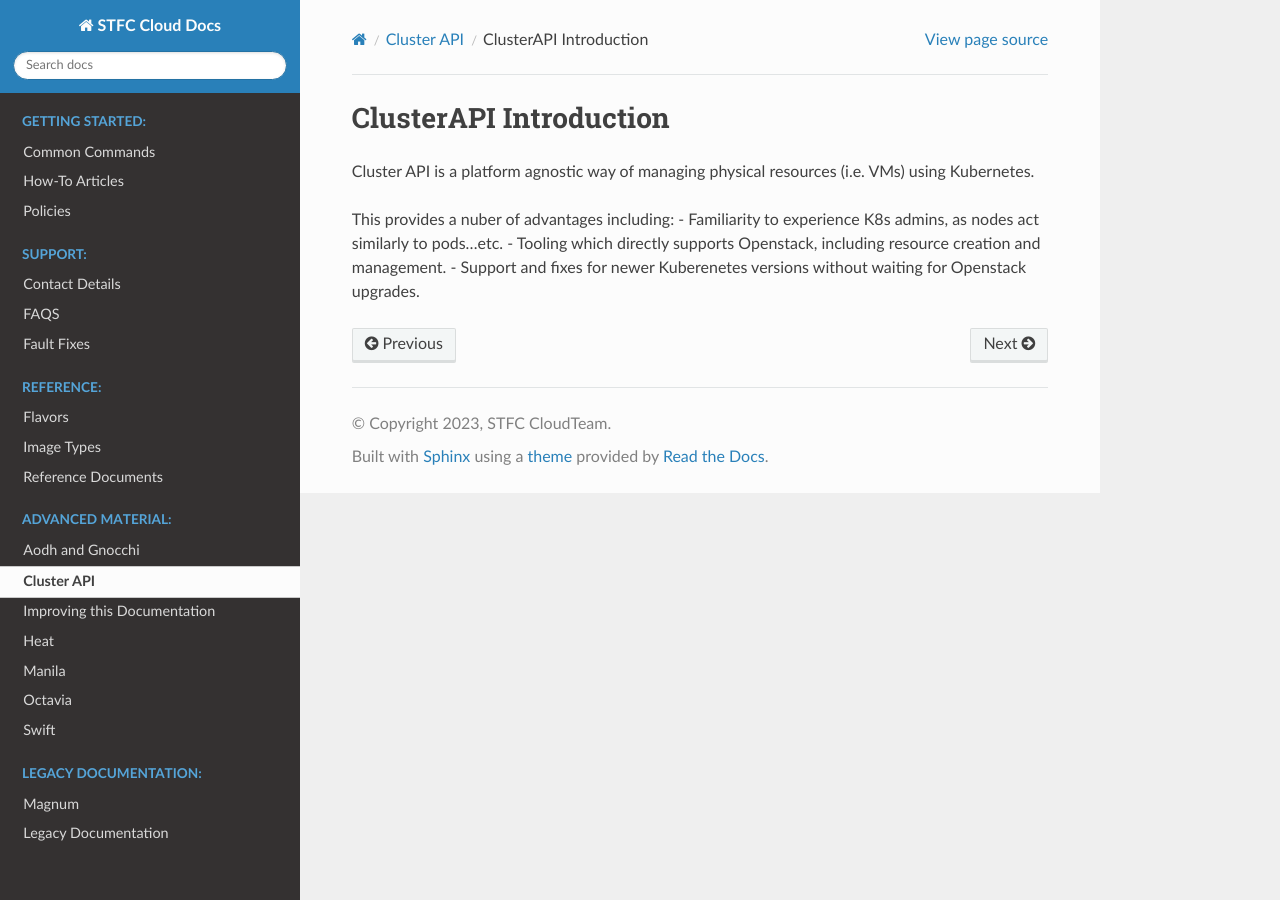
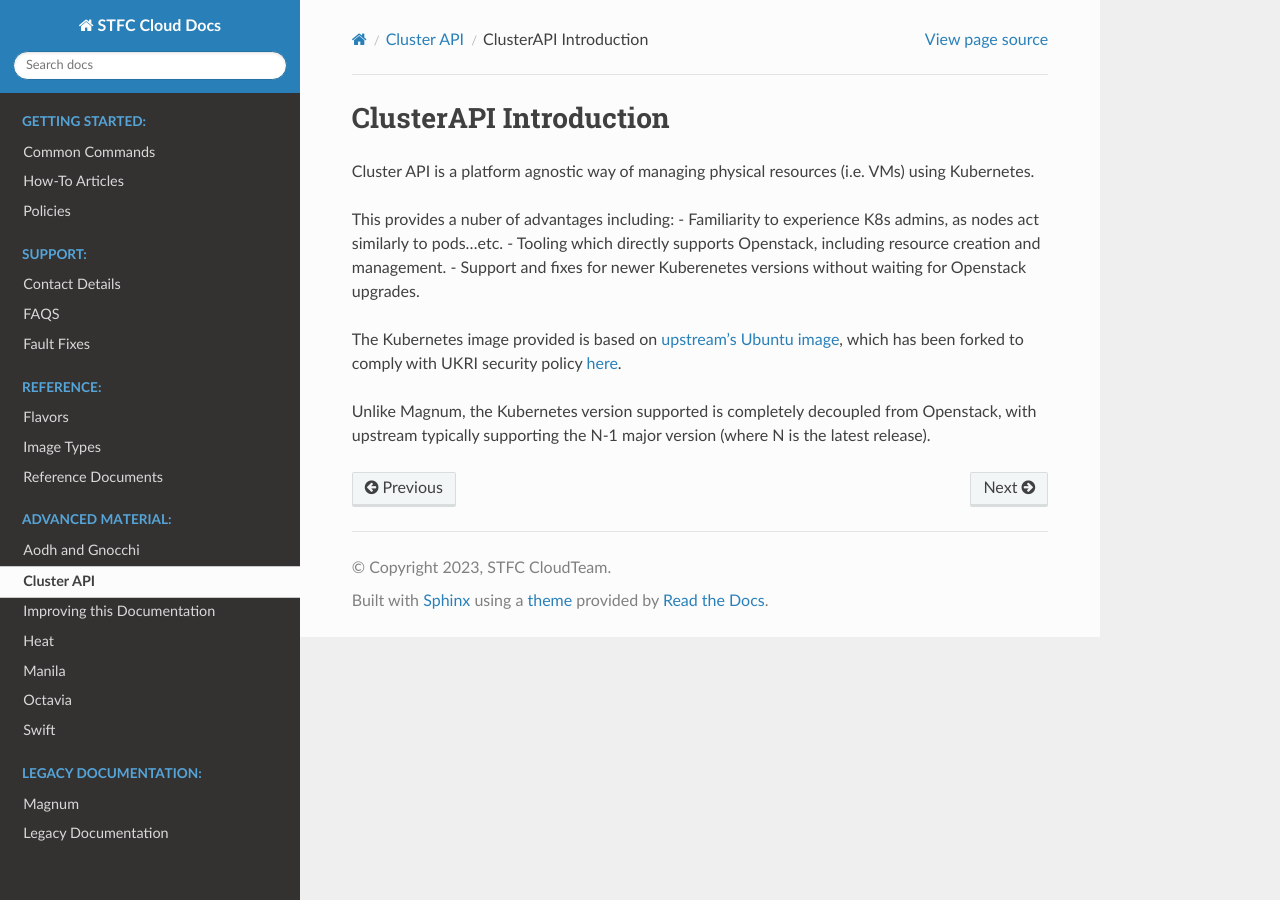
Before and after one commit to stfc/cloud-docs, a Sphinx documentation site: the page built from source/ClusterAPI/Introduction.rst, in a window 1280 px wide. Built offline with Sphinx 7.4.7 and the Read the Docs theme 2.0.0, drawn with Linux system fonts in a browser that asks for light colours.

Commit message:
Add details on our K8s image
Adds notes about where our K8s image is built from, and explicitly call
out the versioning is different to Magnum based on in-person user
concerns.

```diff
--- a/source/ClusterAPI/Introduction.rst
+++ b/source/ClusterAPI/Introduction.rst
@@ -9,3 +9,10 @@ This provides a nuber of advantages including:
 - Familiarity to experience K8s admins, as nodes act similarly to pods...etc.
 - Tooling which directly supports Openstack, including resource creation and management.
 - Support and fixes for newer Kuberenetes versions without waiting for Openstack upgrades.
+
+The Kubernetes image provided is based on
+`upstream's Ubuntu image <https://github.com/kubernetes-sigs/image-builder/tree/master/images/capi>`_,
+which has been forked to comply with UKRI security policy `here <https://github.com/stfc/k8s-image-builder>`_.
+
+Unlike Magnum, the Kubernetes version supported is completely decoupled from Openstack, with upstream
+typically supporting the N-1 major version (where N is the latest release).
```
